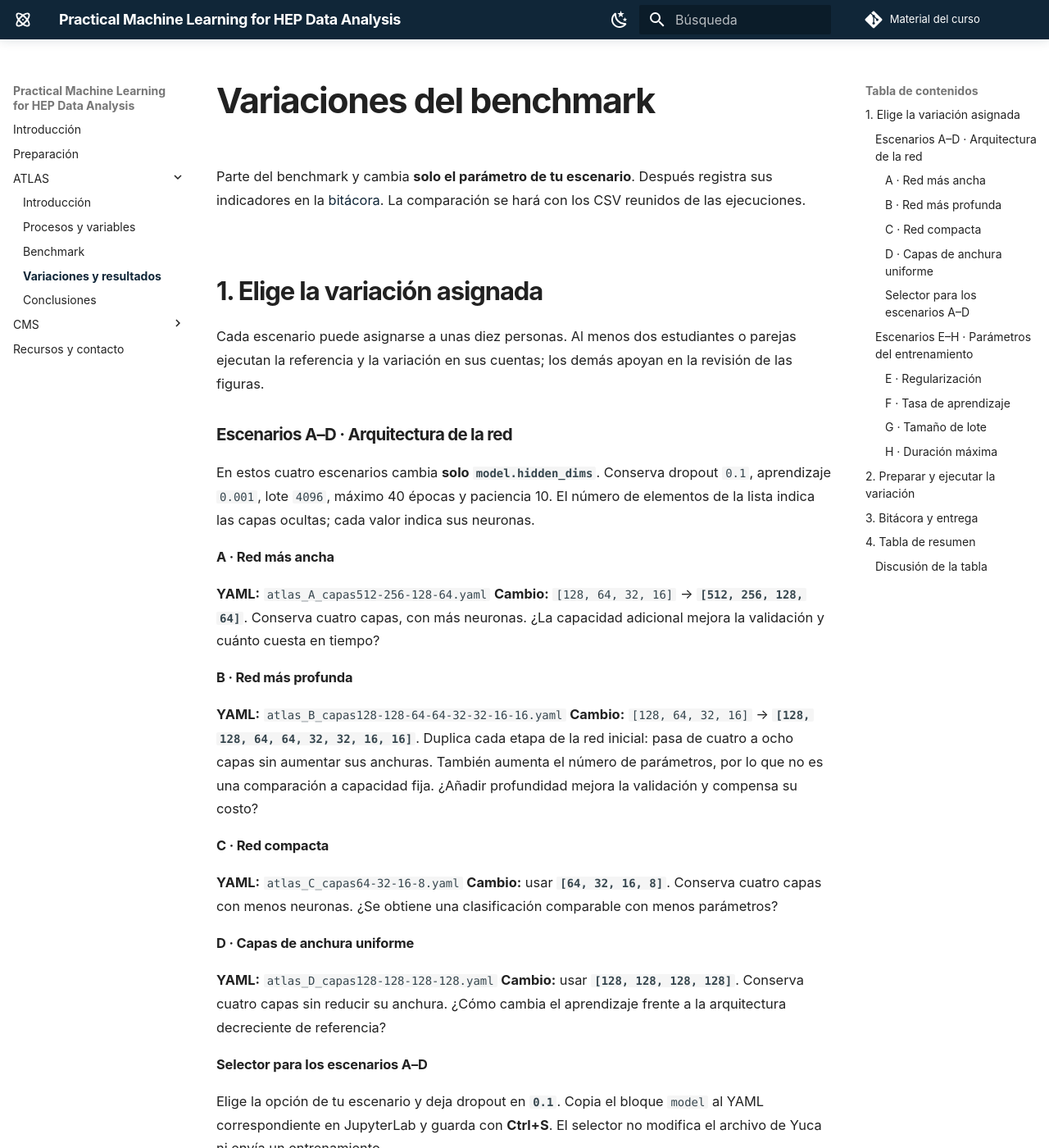
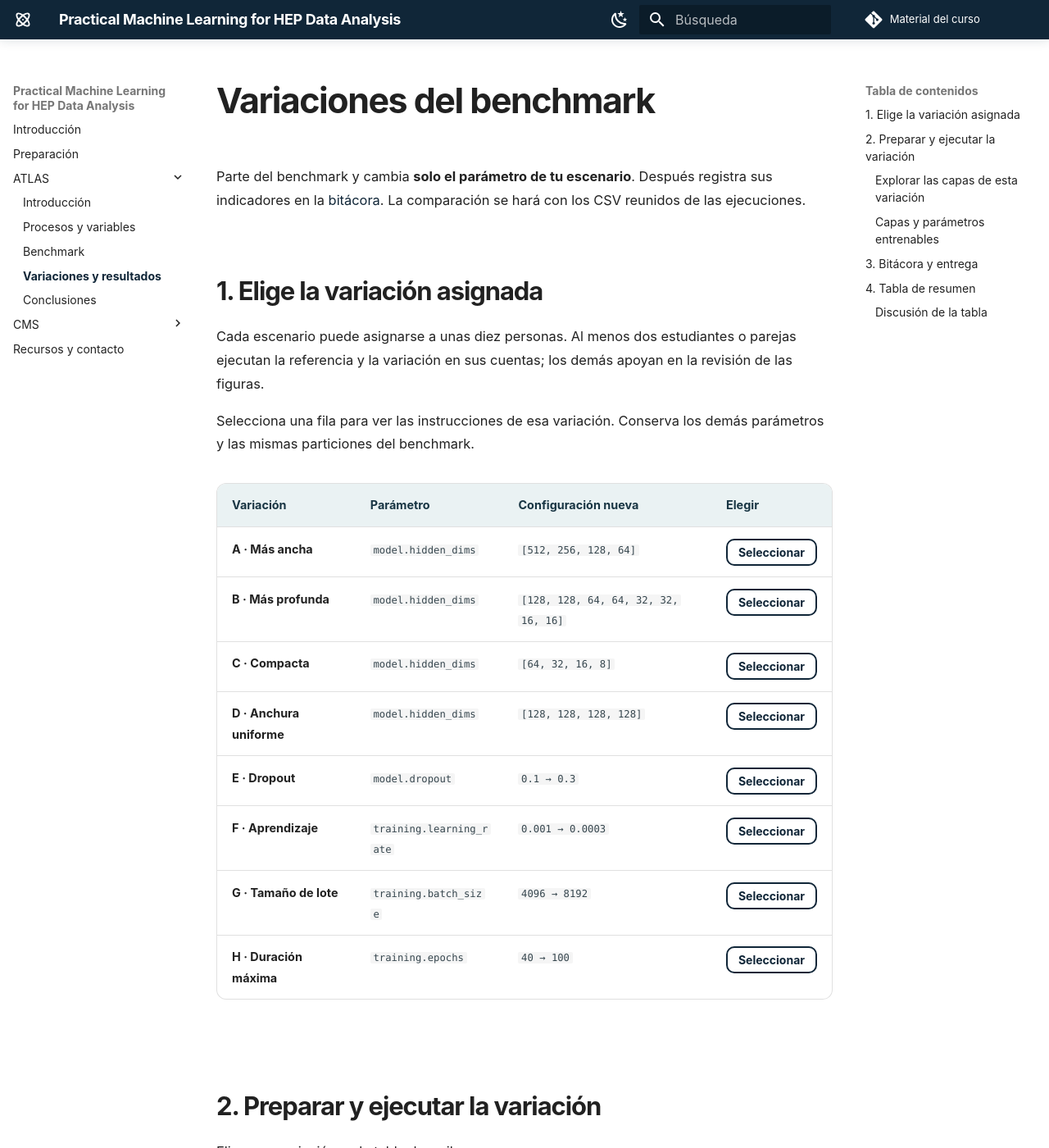
Before and after one commit to castaned/practical-ml-hep, an MkDocs documentation site: the page built from docs/variaciones.md, in a window 1280 px wide and 1400 px high. Shown: the whole window at 82% size. Built offline with MkDocs 1.6.1 and Material for MkDocs 9.7.7, drawn with Linux system fonts in a browser that asks for light colours; comment, search, counter and statistics services are not loaded; some of the changed text lies outside the part shown.

Commit message:
Present benchmark variations in selectable scenario table

````diff
--- /dev/null
+++ b/docs/javascripts/scenarios.js
@@ -0,0 +1,32 @@
+(() => {
+  const scenarios={
+    A:{label:'A. Más ancha',file:'atlas_A_capas512-256-128-64.yaml',block:'model',field:'hidden_dims',value:'[512, 256, 128, 64]',network:'wide',question:'Cuatro capas con más neuronas: ¿mejora la validación y cuánto aumenta el tiempo?'},
+    B:{label:'B. Más profunda',file:'atlas_B_capas128-128-64-64-32-32-16-16.yaml',block:'model',field:'hidden_dims',value:'[128, 128, 64, 64, 32, 32, 16, 16]',network:'deep',question:'Ocho capas, duplicando cada etapa inicial. También aumenta el número de parámetros: no es una comparación a capacidad fija. ¿La profundidad adicional aporta una mejora?'},
+    C:{label:'C. Compacta',file:'atlas_C_capas64-32-16-8.yaml',block:'model',field:'hidden_dims',value:'[64, 32, 16, 8]',network:'compact',question:'Cuatro capas más pequeñas: ¿se obtiene una clasificación comparable con menos parámetros?'},
+    D:{label:'D. Uniforme',file:'atlas_D_capas128-128-128-128.yaml',block:'model',field:'hidden_dims',value:'[128, 128, 128, 128]',network:'uniform',question:'Cuatro capas de igual anchura: ¿qué cambia frente a la reducción progresiva de la referencia?'},
+    E:{label:'E. Dropout',file:'atlas_E_dropout0p3.yaml',block:'model',field:'dropout',value:'0.3',question:'Aumenta dropout de 0.1 a 0.3. ¿Se reduce el sobreajuste o se dificulta el aprendizaje?'},
+    F:{label:'F. Aprendizaje',file:'atlas_F_lr0p0003.yaml',block:'training',field:'learning_rate',value:'0.0003',question:'Reduce la tasa de 0.001 a 0.0003. ¿La convergencia es más estable o necesita más épocas?'},
+    G:{label:'G. Lote',file:'atlas_G_batch8192.yaml',block:'training',field:'batch_size',value:'8192',question:'Aumenta el lote de 4096 a 8192. Habrá menos actualizaciones por época: ¿cómo cambian tiempo y calidad?'},
+    H:{label:'H. Duración',file:'atlas_H_epochs100.yaml',block:'training',field:'epochs',value:'100',question:'Aumenta el máximo de 40 a 100 épocas y conserva paciencia 10. Si la parada temprana ocurre antes de 40, puede no cambiar el resultado.'}
+  };
+  function instructions(key){
+    const s=scenarios[key];if(!s)throw Error('Variación desconocida');
+    return {...s,copy:`cp -n "$HOME/hep-workshop/configs/atlas_baseline01.yaml" "$HOME/hep-workshop/configs/${s.file}"`,
+      yaml:`${s.block}:\n  ${s.field}: ${s.value}`,
+      submit:`cd "$HOME/ML-integration-CMSSW"\nJOB_ID=$(sbatch --parsable --output="$HOME/hep-workshop/logs/atlas_%j.out" \\\n  workshop/run_atlas_gpu.slurm "$HOME/hep-workshop/configs/${s.file}")\necho "Trabajo enviado: $JOB_ID"`};
+  }
+  if(typeof module!=='undefined' && module.exports)module.exports={scenarios,instructions};
+  if(typeof document==='undefined')return;
+  const picker=document.querySelector('#scenario-picker');if(!picker)return;
+  const set=(id,value)=>{document.getElementById(id).textContent=value;};
+  picker.querySelectorAll('[data-scenario]').forEach(button=>button.addEventListener('click',()=>{
+    const s=instructions(button.dataset.scenario);
+    picker.querySelectorAll('[data-scenario]').forEach(b=>{const active=b===button;b.setAttribute('aria-pressed',String(active));b.textContent=active?'Seleccionada':'Seleccionar';b.closest('tr').classList.toggle('scenario-selected',active);});
+    document.getElementById('scenario-empty').hidden=true;
+    document.getElementById('scenario-detail').hidden=false;
+    set('scenario-title',s.label);set('scenario-question',s.question);set('scenario-copy',s.copy);
+    set('scenario-path',`hep-workshop → configs → ${s.file}`);set('scenario-yaml',s.yaml);set('scenario-submit',s.submit);set('scenario-log-label',s.label);
+    const network=document.getElementById('scenario-network');network.hidden=!s.network;
+    if(s.network){const select=document.getElementById('network-choice');select.value=s.network;document.getElementById('dropout-choice').value='0.1';select.dispatchEvent(new Event('change'));}
+  }));
+})();
--- a/docs/stylesheets/course.css
+++ b/docs/stylesheets/course.css
@@ -204,3 +204,9 @@ body { font-family:Inter,"Segoe UI",Arial,sans-serif; }
 
 .workshop-agenda-three { grid-template-columns:repeat(3,minmax(0,1fr)); }
 @media(max-width:900px) { .workshop-agenda-three { grid-template-columns:1fr; } }
+
+#scenario-picker .md-button { padding:.3rem .65rem; white-space:nowrap; font-size:.7rem; }
+#scenario-picker tr.scenario-selected { background:#e1f4ed; }
+[data-md-color-scheme=slate] #scenario-picker tr.scenario-selected { background:#204844; }
+#scenario-detail code { overflow-wrap:anywhere; }
+#scenario-detail { border-left:3px solid #00878a; padding:.2rem 1rem; margin:1rem 0; }
--- a/docs/variaciones.md
+++ b/docs/variaciones.md
@@ -6,33 +6,45 @@ Parte del benchmark y cambia **solo el parámetro de tu escenario**. Después re
 
 Cada escenario puede asignarse a unas diez personas. Al menos dos estudiantes o parejas ejecutan la referencia y la variación en sus cuentas; los demás apoyan en la revisión de las figuras.
 
-### Escenarios A–D · Arquitectura de la red
+Selecciona una fila para ver las instrucciones de esa variación. Conserva los demás parámetros y las mismas particiones del benchmark.
 
-En estos cuatro escenarios cambia **solo `model.hidden_dims`**. Conserva dropout `0.1`, aprendizaje `0.001`, lote `4096`, máximo 40 épocas y paciencia 10. El número de elementos de la lista indica las capas ocultas; cada valor indica sus neuronas.
+<div id="scenario-picker" class="result-table-wrap">
+<table><thead><tr><th>Variación</th><th>Parámetro</th><th>Configuración nueva</th><th>Elegir</th></tr></thead><tbody>
+<tr data-scenario-row="A"><td><strong>A · Más ancha</strong></td><td><code>model.hidden_dims</code></td><td><code>[512, 256, 128, 64]</code></td><td><button type="button" class="md-button" data-scenario="A" aria-label="Seleccionar A: Más ancha" aria-pressed="false">Seleccionar</button></td></tr>
+<tr data-scenario-row="B"><td><strong>B · Más profunda</strong></td><td><code>model.hidden_dims</code></td><td><code>[128, 128, 64, 64, 32, 32, 16, 16]</code></td><td><button type="button" class="md-button" data-scenario="B" aria-label="Seleccionar B: Más profunda" aria-pressed="false">Seleccionar</button></td></tr>
+<tr data-scenario-row="C"><td><strong>C · Compacta</strong></td><td><code>model.hidden_dims</code></td><td><code>[64, 32, 16, 8]</code></td><td><button type="button" class="md-button" data-scenario="C" aria-label="Seleccionar C: Compacta" aria-pressed="false">Seleccionar</button></td></tr>
+<tr data-scenario-row="D"><td><strong>D · Anchura uniforme</strong></td><td><code>model.hidden_dims</code></td><td><code>[128, 128, 128, 128]</code></td><td><button type="button" class="md-button" data-scenario="D" aria-label="Seleccionar D: Anchura uniforme" aria-pressed="false">Seleccionar</button></td></tr>
+<tr data-scenario-row="E"><td><strong>E · Dropout</strong></td><td><code>model.dropout</code></td><td><code>0.1 → 0.3</code></td><td><button type="button" class="md-button" data-scenario="E" aria-label="Seleccionar E: Dropout" aria-pressed="false">Seleccionar</button></td></tr>
+<tr data-scenario-row="F"><td><strong>F · Aprendizaje</strong></td><td><code>training.learning_rate</code></td><td><code>0.001 → 0.0003</code></td><td><button type="button" class="md-button" data-scenario="F" aria-label="Seleccionar F: Aprendizaje" aria-pressed="false">Seleccionar</button></td></tr>
+<tr data-scenario-row="G"><td><strong>G · Tamaño de lote</strong></td><td><code>training.batch_size</code></td><td><code>4096 → 8192</code></td><td><button type="button" class="md-button" data-scenario="G" aria-label="Seleccionar G: Tamaño de lote" aria-pressed="false">Seleccionar</button></td></tr>
+<tr data-scenario-row="H"><td><strong>H · Duración máxima</strong></td><td><code>training.epochs</code></td><td><code>40 → 100</code></td><td><button type="button" class="md-button" data-scenario="H" aria-label="Seleccionar H: Duración máxima" aria-pressed="false">Seleccionar</button></td></tr>
+</tbody></table>
+</div>
 
-#### A · Red más ancha
+## 2. Preparar y ejecutar la variación
 
-**YAML:** `atlas_A_capas512-256-128-64.yaml`
-**Cambio:** `[128, 64, 32, 16]` → **`[512, 256, 128, 64]`**. Conserva cuatro capas, con más neuronas. ¿La capacidad adicional mejora la validación y cuánto cuesta en tiempo?
+<div id="scenario-instructions" aria-live="polite">
+<p id="scenario-empty">Elige una variación en la tabla de arriba.</p>
+<div id="scenario-detail" hidden>
+<h3 id="scenario-title"></h3>
+<p id="scenario-question"></p>
+<p><strong>1. Crea la copia del YAML</strong> desde la terminal de JupyterLab:</p>
+<pre><code id="scenario-copy" class="language-bash"></code></pre>
+<p><strong>2. Ábrela en el explorador izquierdo:</strong> <code id="scenario-path"></code>.</p>
+<p>Dentro del archivo completo, modifica <strong>solo el campo indicado</strong>. No reemplaces toda la sección por este fragmento:</p>
+<pre><code id="scenario-yaml" class="language-yaml"></code></pre>
+<p><strong>3. Guarda con Ctrl+S y envía el trabajo:</strong></p>
+<pre><code id="scenario-submit" class="language-bash"></code></pre>
+<p>La salida se crea en una nueva carpeta <code>run_XXXX</code>; no necesitas cambiar <code>output.directory</code>.</p>
+<p><strong>4. Al terminar:</strong> abre la carpeta que indique el log, revisa las figuras y carga su <code>metrics.json</code> en la bitácora, seleccionando <strong id="scenario-log-label"></strong>.</p>
+</div>
+</div>
 
-#### B · Red más profunda
+<div id="scenario-network" hidden markdown>
 
-**YAML:** `atlas_B_capas128-128-64-64-32-32-16-16.yaml`
-**Cambio:** `[128, 64, 32, 16]` → **`[128, 128, 64, 64, 32, 32, 16, 16]`**. Duplica cada etapa de la red inicial: pasa de cuatro a ocho capas sin aumentar sus anchuras. También aumenta el número de parámetros, por lo que no es una comparación a capacidad fija. ¿Añadir profundidad mejora la validación y compensa su costo?
+### Explorar las capas de esta variación {#explorar-la-arquitectura-antes-de-modificar-el-yaml}
 
-#### C · Red compacta
-
-**YAML:** `atlas_C_capas64-32-16-8.yaml`
-**Cambio:** usar **`[64, 32, 16, 8]`**. Conserva cuatro capas con menos neuronas. ¿Se obtiene una clasificación comparable con menos parámetros?
-
-#### D · Capas de anchura uniforme
-
-**YAML:** `atlas_D_capas128-128-128-128.yaml`
-**Cambio:** usar **`[128, 128, 128, 128]`**. Conserva cuatro capas sin reducir su anchura. ¿Cómo cambia el aprendizaje frente a la arquitectura decreciente de referencia?
-
-#### Selector para los escenarios A–D {#explorar-la-arquitectura-antes-de-modificar-el-yaml}
-
-Elige la opción de tu escenario y deja dropout en **`0.1`**. Copia el bloque `model` al YAML correspondiente en JupyterLab y guarda con **Ctrl+S**. El selector no modifica el archivo de Yuca ni envía un entrenamiento.
+El dibujo muestra la arquitectura elegida. Mantén dropout en `0.1` para comparar A–D.
 
 <div class="network-explorer" data-network-explorer>
 <div class="explorer-intro">
@@ -62,68 +74,7 @@ Elige la opción de tu escenario y deja dropout en **`0.1`**. Copia el bloque `m
 </div>
 </div>
 
-### Escenarios E–H · Parámetros del entrenamiento
-
-Conserva las capas **`[128, 64, 32, 16]`**. Cambia únicamente el parámetro indicado en tu escenario; no uses otra arquitectura del selector.
-
-#### E · Regularización
-
-**YAML:** `atlas_E_dropout0p3.yaml`
-**Cambio:** `model.dropout`: **`0.1` → `0.3`**. ¿Disminuye la diferencia entre entrenamiento y validación? Un dropout mayor también puede dificultar el aprendizaje.
-
-#### F · Tasa de aprendizaje
-
-**YAML:** `atlas_F_lr0p0003.yaml`
-**Cambio:** `training.learning_rate`: **`0.001` → `0.0003`**. ¿La convergencia es más estable o necesita más épocas? En el nombre del archivo se usa `p`; dentro del YAML escribe `0.0003`.
-
-#### G · Tamaño de lote
-
-**YAML:** `atlas_G_batch8192.yaml`
-**Cambio:** `training.batch_size`: **`4096` → `8192`**. ¿Cómo cambian el tiempo y la calidad de la clasificación? A igual número de épocas, un lote mayor implica menos actualizaciones de parámetros.
-
-#### H · Duración máxima
-
-**YAML:** `atlas_H_epochs100.yaml`
-**Cambio:** `training.epochs`: **`40` → `100`**, conservando paciencia **`10`**. ¿La red aprovecha las épocas adicionales? Si la parada temprana ya se activaba antes de 40, aumentar el máximo puede no cambiar el resultado.
-
-## 2. Preparar y ejecutar la variación
-
-El YAML permite elegir los cambios del modelo y la carpeta de salida; los scripts de ejecución se encuentran en [ML-integration-CMSSW](https://github.com/castaned/ML-integration-CMSSW/tree/opendata_dev/workshop).
-
-Copiar el YAML de referencia y abrir la copia en JupyterLab:
-
-```bash
-cp -n "$HOME/hep-workshop/configs/atlas_baseline01.yaml" "$HOME/hep-workshop/configs/atlas_A_capas512-256-128-64.yaml"
-```
-
-En el explorador lateral de **JupyterLab**, abre **hep-workshop → configs → atlas_A_capas512-256-128-64.yaml**. Este es el archivo que vas a editar y enviar al entrenamiento; conserva `atlas_baseline01.yaml` como referencia.
-
-En esa copia, modifica el campo del escenario asignado. Puedes conservar **`output.directory`**: las ejecuciones se separan automáticamente. Para el **escenario A**, cambia:
-
-```yaml
-model:
-  hidden_dims: [512, 256, 128, 64]
-  dropout: 0.1
-
-output:
-  directory: $HOME/hep-workshop/results/atlas_gpu_baseline01
-```
-
-Actualiza estos bloques dentro del YAML completo; conserva las secciones de datos, entrenamiento y evaluación. Para los escenarios B–H, aplica únicamente el cambio de su apartado.
-
-**Guarda el archivo antes de enviar el trabajo.** La ejecución utilizará `atlas_A_capas512-256-128-64.yaml` y creará la siguiente subcarpeta `run_XXXX` dentro de la ruta de salida. Allí se conserva también la configuración utilizada.
-
-Después de ejecutar, registra los indicadores en la [bitácora](bitacora.md).
-
-```bash
-cd "$HOME/ML-integration-CMSSW"
-sbatch --output="$HOME/hep-workshop/logs/atlas_%j.out" \
-  workshop/run_atlas_gpu.slurm "$HOME/hep-workshop/configs/atlas_A_capas512-256-128-64.yaml"
-```
-
-Al terminar, abrir la subcarpeta **run_XXXX** indicada en el log y revisar `training_loss.png`, `roc_curve.png` y `classifier_scores.png` y `metrics.json`. Comparar las pérdidas y la curva ROC con las de la referencia.
-
-Para los escenarios B–H, sustituye el nombre del ejemplo en **la copia, el editor y el comando de envío** por el de tu escenario. Puedes conservar la carpeta base de salida: cada envío crea su propio `run_XXXX`.
+</div>
 
 ## 3. Bitácora y entrega
 
--- a/mkdocs.yml
+++ b/mkdocs.yml
@@ -44,9 +44,10 @@ markdown_extensions:
   - attr_list
   - md_in_html
 extra_css:
-  - stylesheets/course.css?v=15
+  - stylesheets/course.css?v=16
 extra_javascript:
   - javascripts/explorer.js?v=3
+  - javascripts/scenarios.js?v=1
   - javascripts/simple-records.js?v=3
 nav:
   - Introducción: index.md
````
